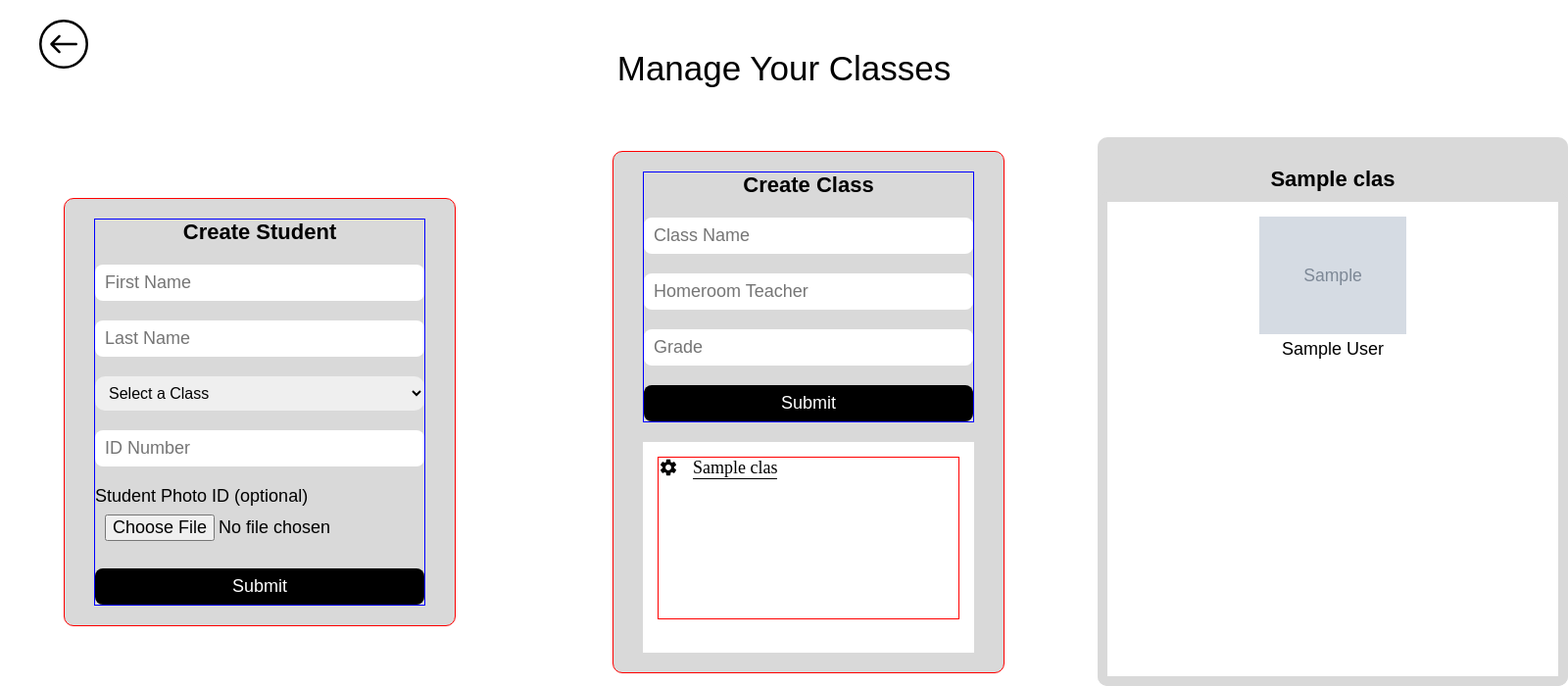
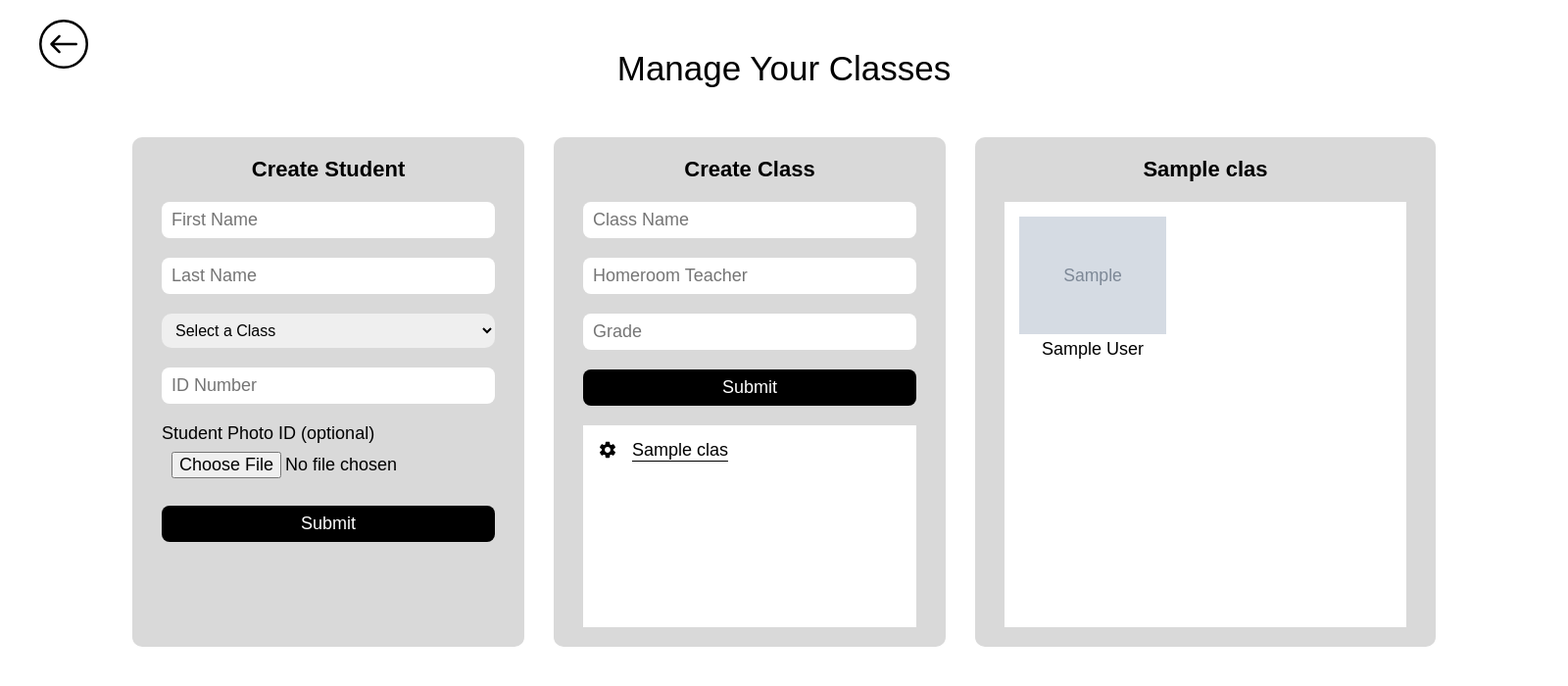
Before and after one commit to geuresti/Photom, a Django app: page /photom/manage_classes/ in a window 1600 px wide; the page is wider, and only the part inside the window is pictured. Shown: the part 110-810 px from the top of that part at 98% size. After the commit the page ends 770 px from the top of that part, so only its background shows below. Run offline with Django 4.2, Linux system fonts and the light colour scheme; a user stored in the database is signed in; tables that the repository leaves empty hold one stand-in row (values such as "Sample post"); grey boxes marked "Sample" are stand-in pictures; some libraries are stand-ins or nearby versions.

Commit message:
updated stylings across the entire website

```diff
--- a/photomanager/photom/static/photom/form.css
+++ b/photomanager/photom/static/photom/form.css
@@ -2,16 +2,11 @@
     padding: 100px 50px;
     width: 100%;
 
-    background-color: aliceblue;
+    /*background-color: aliceblue;*/
 }
 
 .form-wrapper {
-    /*width: 50%;*/
     width: 400px;
-    /*
-    min-width: 500px;
-    max-width: 800px;
-    */
     margin: auto;
 
     background-color: var(--light-gray);
@@ -49,7 +44,7 @@
     flex-direction: column;
     gap: 20px;
 
-    border: 1px solid blue;
+    /*border: 1px solid blue;*/
 }
 
 .form input {
--- a/photomanager/photom/static/photom/manage_classes.css
+++ b/photomanager/photom/static/photom/manage_classes.css
@@ -9,7 +9,12 @@
 }
 
 #mc-content-wrapper {
-    width: 100%;
+    width: 1400px;
+    max-width: 2200px;
+    margin: auto;
+    height: 100%;
+    max-height: 800px;
+
     justify-content: center;
     display: flex;
     flex-direction: column;
@@ -23,20 +28,35 @@
 }
 
 #mc-content-block-wrapper {
-    width: 100%;
-    justify-content: center;
+    height: 65vh;
+    min-height: 500px;
+    max-height: 1000px;
+    width: 95%;
+    min-width: 1200px;
+    margin: auto;
+
     display: flex;
+    justify-content: space-between;
     gap: 30px;
 }
 
+.mc-content-block {
+    width: 28vw;
+    min-width: 400px;
+    max-width: 650px;
+    height: 100%;
 
-.mc-content-block {
-    width: 30vw;
-    max-width: 650px;
-    height: 70vh;
-    max-height: 1000px;
+    background-color: var(--light-gray);
     border-radius: 10px;
-    background-color: var(--light-gray);
+    padding: 20px 30px;
+
+    display: flex;
+    flex-direction: column;
+    gap: 20px;
+}
+
+.larger {
+    width: 35vw;
 }
 
 /**************** CLASSES MENU ****************/
@@ -51,11 +71,7 @@
 }
 
 #classes-select {
-    border: 1px solid red;
-}
-
-#classes-menu h2 {
-    text-align: center;
+   height: auto;
 }
 
 .settings-class-link-wrapper {
@@ -74,15 +90,14 @@
 
 #classes-menu ul {
     list-style-type: none;
-    height: 90%;
-    padding-right: 15px;
+    height: 100%;
     overflow-y: scroll;
 }
 
 #classes-menu li {
     font-size: 18px;
     width: fit-content;
-    margin-bottom: 15px;
+    margin-bottom: 10px;
 }
 
 #classes-menu li:hover {
@@ -90,32 +105,23 @@
     cursor: pointer;
 }
 
-#classes-menu h2 {
-    margin-bottom: 15px;
-}
-
 /**************** CLASS STUDENTS ****************/
 
 #class-display {
     text-align: center;
-    padding-top: 30px;
     font-weight: bold;
 }
 
 .class-students {
     display: none;
     background-color: white;
-    border: 10px solid var(--light-gray);
-    border-radius: 10px;
 
     gap: 15px;
     width: 100%;
-    height: 90%;
+    height: 100%;
     padding: 15px;
 
     align-content: flex-start;
-    justify-content: center;
-    margin: auto;
     flex-wrap: wrap;
     overflow-y: scroll;
 }
@@ -140,21 +146,33 @@
 
 @media screen and (max-width: 1000px) {
 
+
     #mc-content-wrapper {
-        padding-bottom: 0px;
+        width: 800px;
+        max-height: unset;
+        height: auto;
+        padding-bottom: 60px;
     }
 
     #mc-content-block-wrapper {
+        max-height: unset;
         height: 100%;
+        max-width: unset;
+        min-width: unset;
+        width: 100%;
+
         flex-direction: column;
         align-items: center;
-        gap: 50px;
     }
 
     .mc-content-block {
-        width: 70%;
+        width: 90%;
         min-width: 300px;
         height: auto;
     }
 
+    .larger {
+        height: 650px;
+    }
+
 }
--- a/photomanager/photom/static/photom/style.css
+++ b/photomanager/photom/static/photom/style.css
@@ -101,6 +101,12 @@ header-height = 91px
   display: flex;
   flex-direction: column;
   gap: 15px;
+}
+
+.text-styling {
+  font-family: 'Arial', 'Helvetica', 'sans-serif';
+  color: black;
+  font-size: 16px;
 }
 
 /**************** INBOX ****************/
--- a/photomanager/photom/templates/photom/base.html
+++ b/photomanager/photom/templates/photom/base.html
@@ -117,7 +117,11 @@
 
         <script src="https://ajax.googleapis.com/ajax/libs/jquery/1.12.0/jquery.min.js"></script>
         <script type="text/javascript">
+
+        // Whenever the X button is clicked hide the notification
         $('.remove-notification').click(function() {
+
+            console.log("hide notification");
 
             var notif_id;
             notif_id = $(this).attr("data-notifid");
@@ -129,11 +133,17 @@
                 data: {},
                 success: function( data )
                 {
-                    $( '#notification-' + notif_id ).addClass('hide');
+                    // IT DID ADD THE HIDE CLASS
+                 //   $( '#notification-' + notif_id ).addClass('hide');
+
+                    var hide_notif = document.getElementById('notification-' + notif_id);
+                    hide_notif.style.display = "none";
+                    console.log(hide_notif);
                 }
             })
         });
 
+        // Whenever the notification is clicked mark it as read
         $('.notif').click(function() {
 
             var notif_id;
--- a/photomanager/photom/templates/photom/contact.html
+++ b/photomanager/photom/templates/photom/contact.html
@@ -12,7 +12,7 @@
 
 <div id="ac-content">
 
-    <h1> Contact Page </h1>
+    <h1> Contact </h1>
 
     <p>
         This website was developed by Giovanni Euresti.
--- a/photomanager/photom/templates/photom/index.html
+++ b/photomanager/photom/templates/photom/index.html
@@ -22,8 +22,8 @@
             <div id="class-display-wrapper">
                 <h1 id="class-display">No Classes To Display</h1>
                 <div id="order-by-wrapper">
-                    <label for="sort-by">Sort Students: </label>
-                    <select name="sort-by" id="sort-by">
+                    <label class="text-styling" for="sort-by">Sort Students: </label>
+                    <select class="text-styling" name="sort-by" id="sort-by">
                         <option value="order-added" selected="selected">Order Added</option>
                         <option value="most-recent">Most Recent</option>
                         <option value="last-name">Last Name</option>
--- a/photomanager/photom/templates/photom/manage_classes.html
+++ b/photomanager/photom/templates/photom/manage_classes.html
@@ -25,21 +25,19 @@
 
         <div id="mc-content-block-wrapper">
 
-            <div class="form-wrapper">
+            <div class="mc-content-block">
+                <h2 class="form-title"><b>Create Student</b></h2>
+
                 {{ student_form.non_field_errors }}
                 <form class="form" enctype="multipart/form-data" action="{% url 'manage_classes' %}" method="post">
-                    <h2 class="form-title"><b>Create Student</b></h2>
                     {% csrf_token %}
-
                     <div class="form-row">
                         {{ student_form.first_name }}
                     </div>
                     <div class="form-row">
                         {{ student_form.last_name }}
                     </div>
-
                     <div class="form-row">
-
                         <select name="student_class" required id="id_class_select">
                             <option value="-1"> Select a Class </option>
                             {% if classes %}
@@ -61,11 +59,11 @@
                 </form>
             </div>
 
-           <!-- <div class="mc-content-block"> -->
-            <div class="form-wrapper">
+            <div class="mc-content-block">
+                <h2 class="form-title"><b>Create Class</b></h2>
+
                 {{ class_form.non_field_errors }}
-                <form id="bbottom" class="form" enctype="multipart/form-data" action="{% url 'manage_classes' %}" method="post">
-                    <h2 class="form-title"><b>Create Class</b></h2>
+                <form class="form" enctype="multipart/form-data" action="{% url 'manage_classes' %}" method="post">
                     {% csrf_token %}
 
                     <div class="form-row">
@@ -88,10 +86,7 @@
                 </form>
 
                 <div id="classes-menu">
-                    <!--
-                    <h2><b>Classes</b></h2>
-                    -->
-                    <ul id="classes-select">
+                    <ul class="text-styling" id="classes-select">
                         {% for class in classes %}
                         <div class="settings-class-link-wrapper">
                             <a href="{% url 'class_settings' class.pk %}">
@@ -106,7 +101,7 @@
                 </div>
             </div>
 
-            <div class="mc-content-block">
+            <div class="mc-content-block larger">
 
                 <h2 id="class-display">No Classes To Display</h2>
 
--- a/photomanager/photom/templates/photom/search_students.html
+++ b/photomanager/photom/templates/photom/search_students.html
@@ -28,7 +28,7 @@
                     </a>
                 </div>
                 <div class="text-result">
-                            <a href="{% url 'view_student' result.pk %}">{{ result }}</a>
+                    <a href="{% url 'view_student' result.pk %}">{{ result.first_name }} {{ result.last_name }}</a>
                     <p> #{{ result.student_ID }} </p>
                 </div>
             </div>
--- a/photomanager/photom/views/views.py
+++ b/photomanager/photom/views/views.py
@@ -38,6 +38,8 @@ def index(request):
 
 @login_required
 def hide_notification(request, notif_id):
+
+    print("\n attempting to hide notif \n")
 
     notif = get_object_or_404(Notification, pk=notif_id)
 
```
Also changed, not shown: photomanager/photom/static/photom/index.css (+9 -6 lines), photomanager/photom/static/photom/search_students.css (+13 -3 lines). Lines whose indentation alone changed are shown as unchanged.
